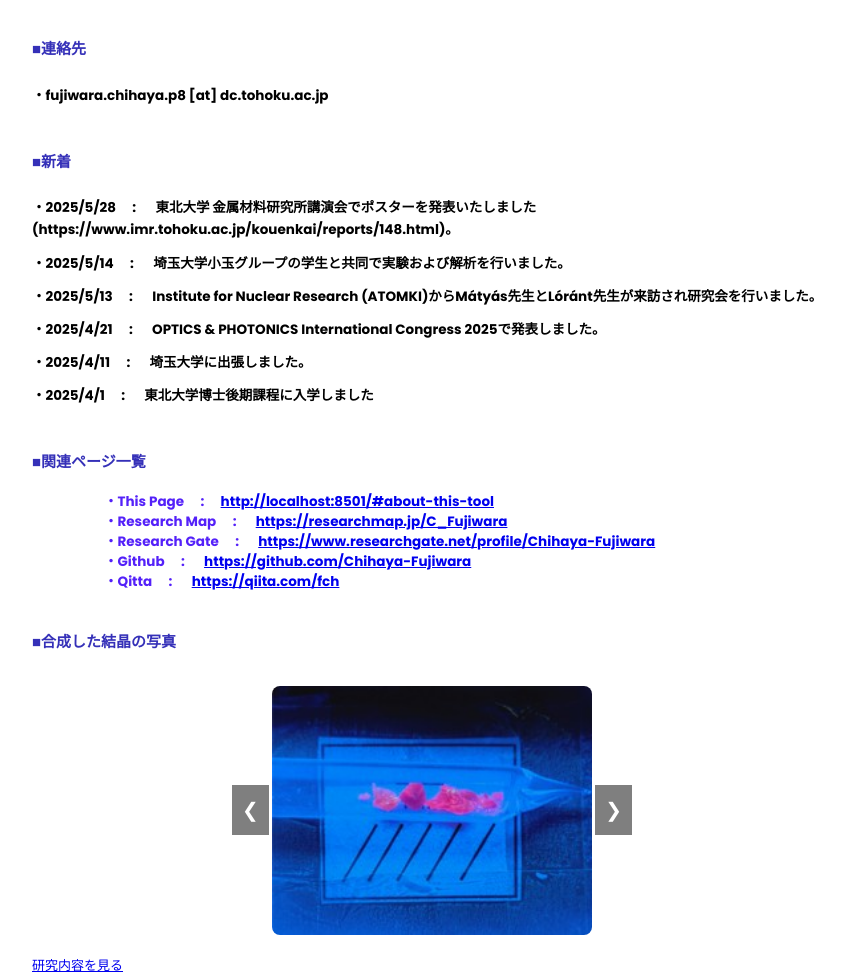
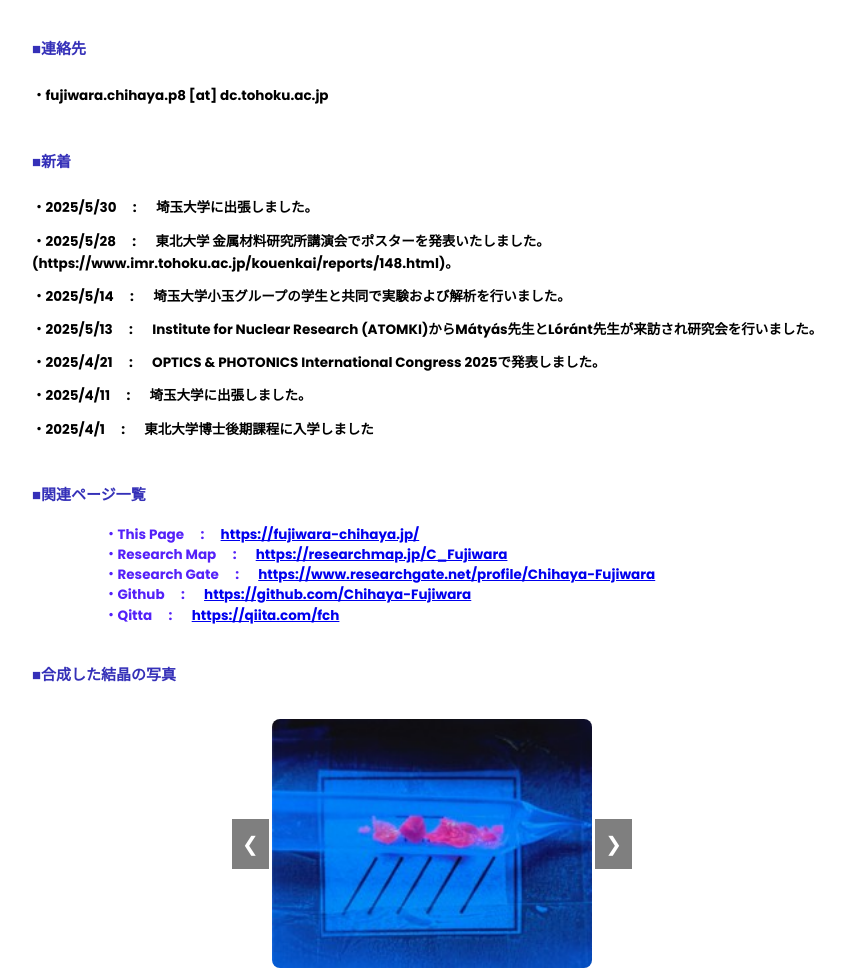
Before and after one commit to Chihaya-Fujiwara/homepage, a Flask app: page / in a window 1280 px wide. Shown: the part 267-1241 px from the top of the page, without its empty margins (208-1053 px from the left). Run offline with Flask 3, Linux system fonts and the light colour scheme.

Commit message:
second commit

```diff
--- a/templates/index.html
+++ b/templates/index.html
@@ -41,7 +41,9 @@
         <h1>{% if lang == 'ja' %}■新着{% else %}■New information{% endif %}</h1>
     </section>
     <section class="main_black">
-        <h1>{% if lang == 'ja' %}・2025/5/28 &emsp;: &emsp; 東北大学 金属材料研究所講演会でポスターを発表いたしました (https://www.imr.tohoku.ac.jp/kouenkai/reports/148.html)。
+        <h1>{% if lang == 'ja' %}・2025/5/30 &emsp;: &emsp; 埼玉大学に出張しました。
+            {% else %}・2025/5/30 &emsp;: &emsp; I visited Saitama University on a business trip.  {% endif %}</h1>
+        <h1>{% if lang == 'ja' %}・2025/5/28 &emsp;: &emsp; 東北大学 金属材料研究所講演会でポスターを発表いたしました。 (https://www.imr.tohoku.ac.jp/kouenkai/reports/148.html)。
             {% else %}・2025/5/28 &emsp;: &emsp; We presented a poster at the lecture meeting of Institute for Materials Research, Tohoku University (https://www.imr.tohoku.ac.jp/kouenkai/reports/148.html).  {% endif %}</h1>
         <h1>{% if lang == 'ja' %}・2025/5/14 &emsp;: &emsp; 埼玉大学小玉グループの学生と共同で実験および解析を行いました。
             {% else %}・2025/5/14 &emsp;: &emsp; Experiments and data analysis were carried out in collaboration with students from the Kodama Group at Saitama University. {% endif %}</h1>
@@ -61,7 +63,7 @@
         <h1>{% if lang == 'ja' %}■関連ページ一覧{% else %}■Related Pages{% endif %}</h1>
     </section>
     <section class="main_s">
-        <h1>・This Page  &emsp;: &emsp;<a href="http://localhost:8501/#about-this-tool">http://localhost:8501/#about-this-tool</a></h1>
+        <h1>・This Page  &emsp;: &emsp;<a href="http://localhost:8501/#about-this-tool">https://fujiwara-chihaya.jp/</a></h1>
         <h1>・Research Map  &emsp;: &emsp; <a href="https://researchmap.jp/C_Fujiwara"> https://researchmap.jp/C_Fujiwara</a> </h1>
         <h1>・Research Gate  &emsp;: &emsp; <a href="https://www.researchgate.net/profile/Chihaya-Fujiwara"> https://www.researchgate.net/profile/Chihaya-Fujiwara</a></h1>
         <h1>・Github  &emsp;: &emsp; <a href="https://github.com/Chihaya-Fujiwara"> https://github.com/Chihaya-Fujiwara</a></h1>
```
